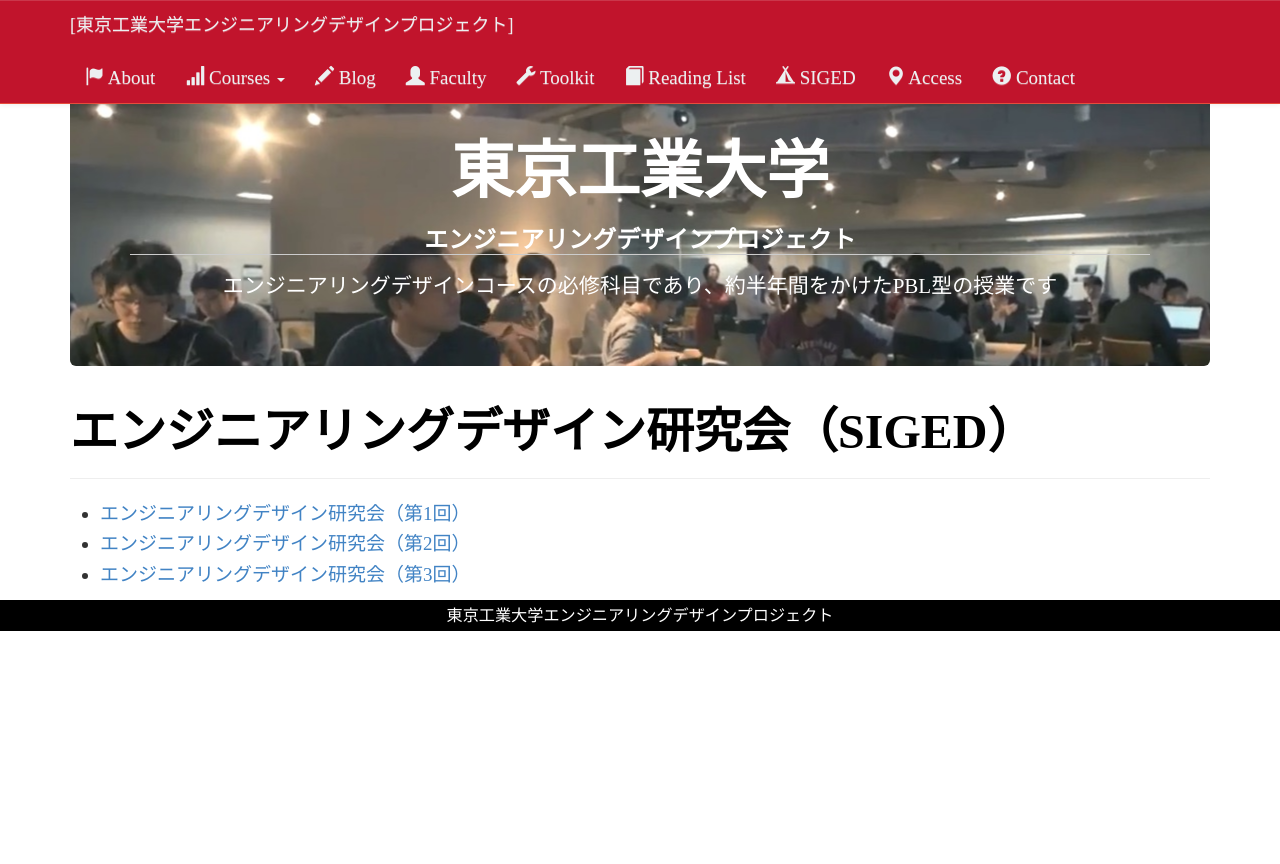
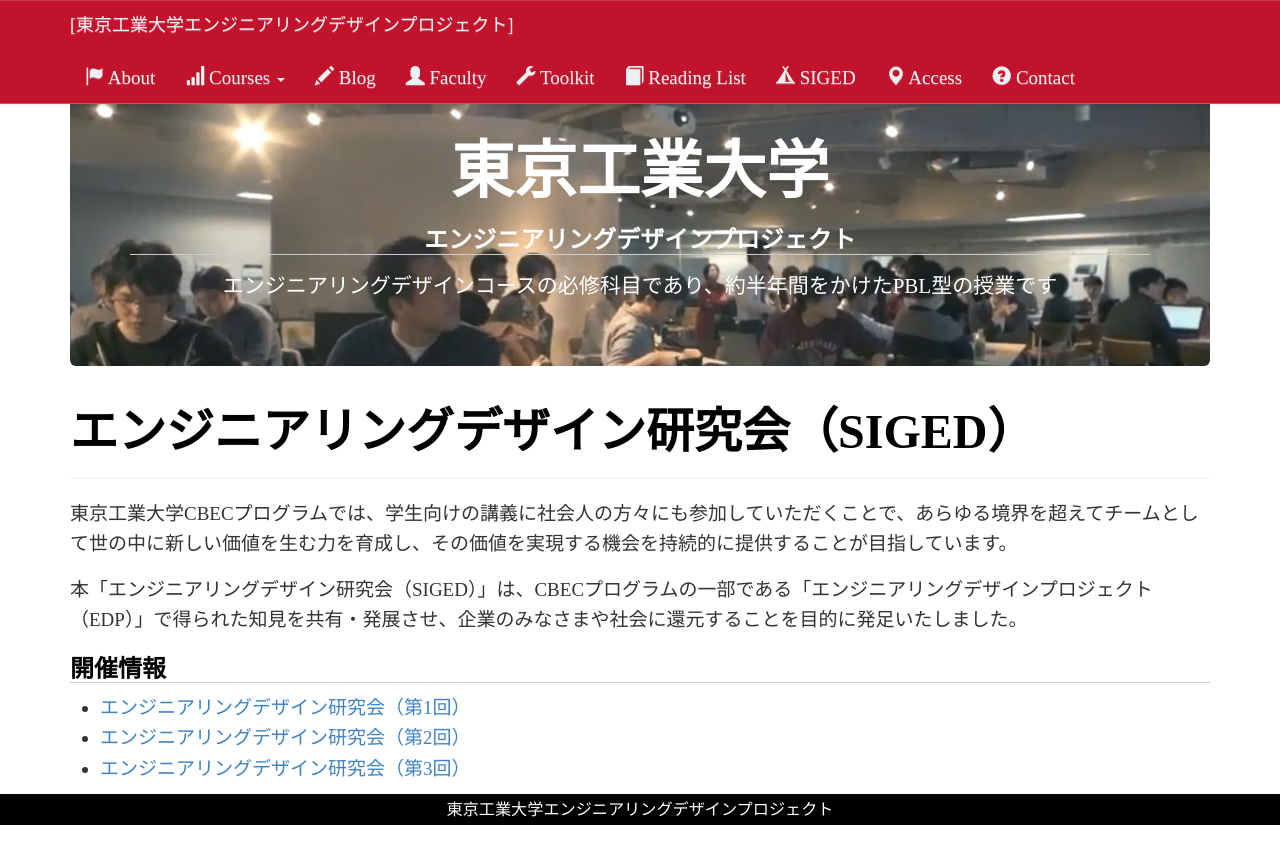
Before and after one commit to titech-edp/titech-edp.github.io, a Jekyll site: the page built from siged/index.md, in a window 1280 px wide. Shown: the top 864 px of the page. Built offline with Jekyll 4.4.1, drawn with Linux system fonts in a browser that asks for light colours; nearby versions of some CDN libraries; library files that are not in the unit come from our copies.

Commit message:
Add info

```diff
--- a/siged/index.md
+++ b/siged/index.md
@@ -2,6 +2,12 @@
 layout: page
 title: エンジニアリングデザイン研究会（SIGED）
 ---
+
+東京工業大学CBECプログラムでは、学生向けの講義に社会人の方々にも参加していただくことで、あらゆる境界を超えてチームとして世の中に新しい価値を生む力を育成し、その価値を実現する機会を持続的に提供することが目指しています。
+
+本「エンジニアリングデザイン研究会（SIGED）」は、CBECプログラムの一部である「エンジニアリングデザインプロジェクト（EDP）」で得られた知見を共有・発展させ、企業のみなさまや社会に還元することを目的に発足いたしました。
+
+## 開催情報
 
 <ul>
 {% for p in site.pages %}
```
